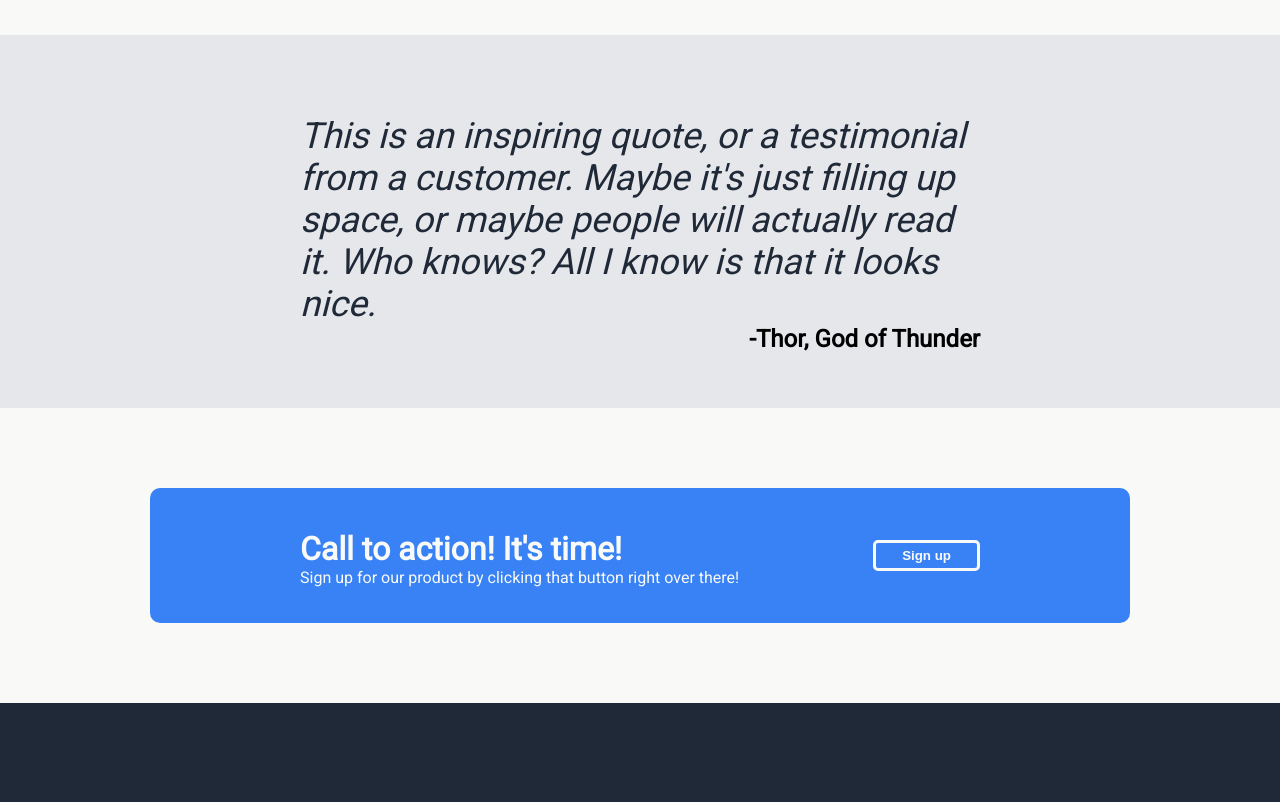
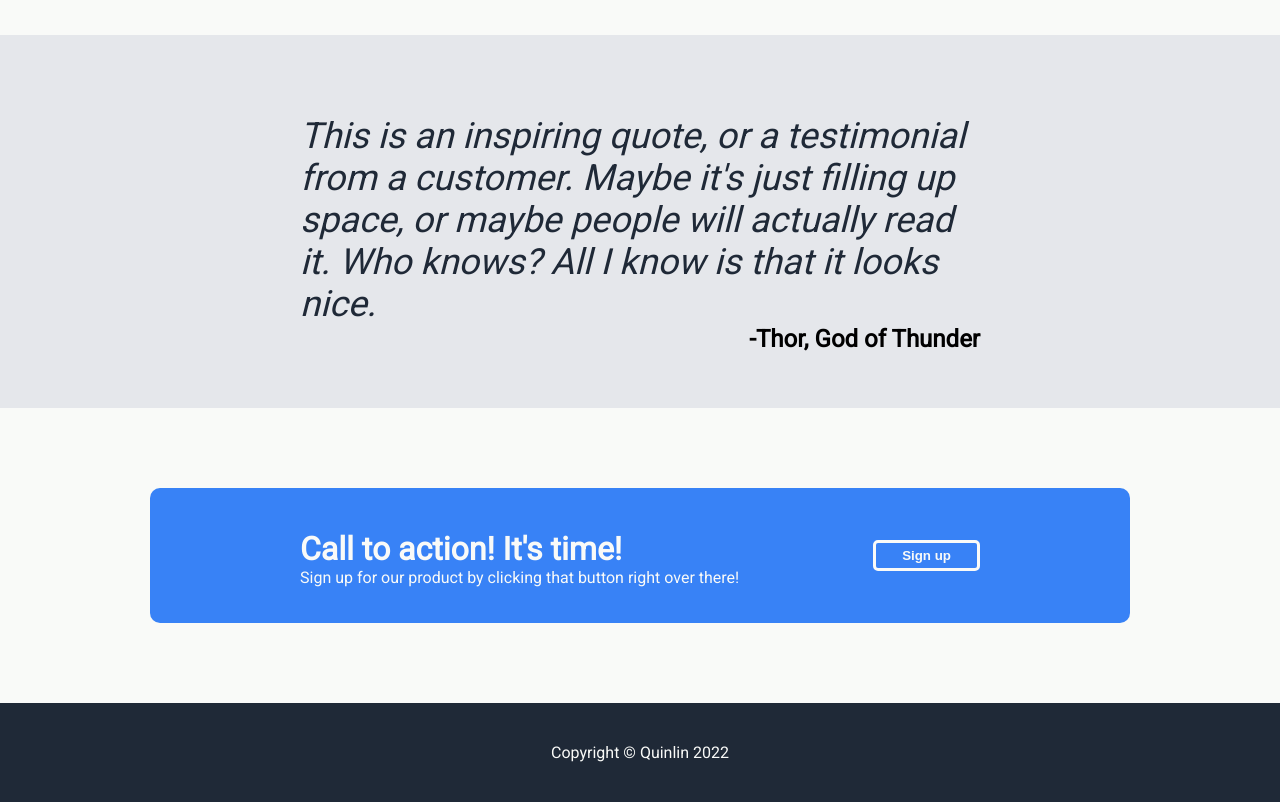
Before and after one commit to qnobletaylor/landing-page, a plain HTML site: page index.html in a window 1280 px wide. Shown: the part 872-1674 px from the top of the page. Before the commit the page ends 1575 px from the top, so only its background shows below. Drawn offline with Linux system fonts and the light colour scheme.

Commit message:
add footer

```diff
--- a/index.html
+++ b/index.html
@@ -57,5 +57,8 @@
                 <button><a href="">Sign up</a></button>
             </div>
         </div>
+        <div class="footer">
+            <div>Copyright &copy Quinlin 2022</div>
+        </div>
     </body>
 </html>
--- a/style.css
+++ b/style.css
@@ -7,6 +7,8 @@ html {
 body {
     background-color: #1F2937;
     margin: 0;
+    display: flex;
+    flex-direction: column;
 }
 
 /* Header Section */
@@ -188,3 +190,11 @@ body {
     font-weight: bold;
     color: #F9FAF8;
 }
+
+/* Footer */
+
+.footer {
+    padding: 40px;
+    color: #F9FAF8;
+    text-align: center;
+}
```
